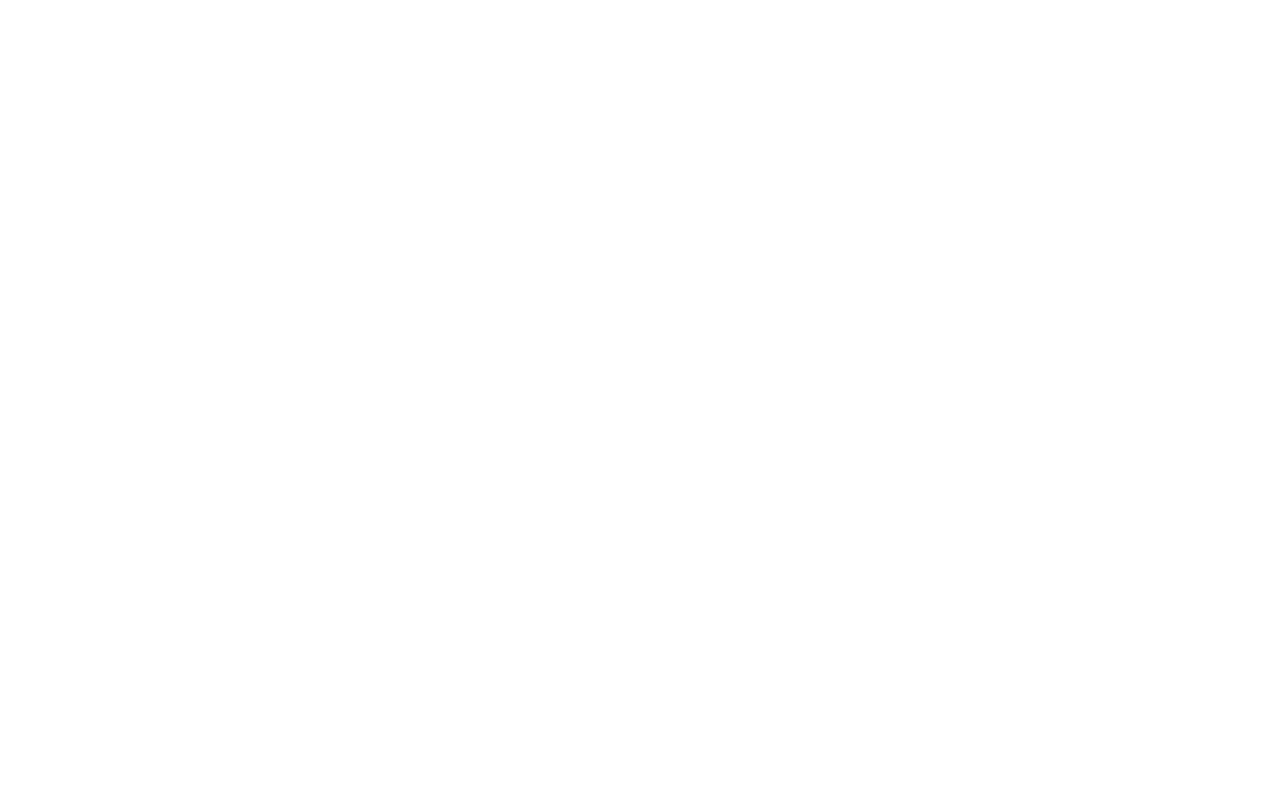
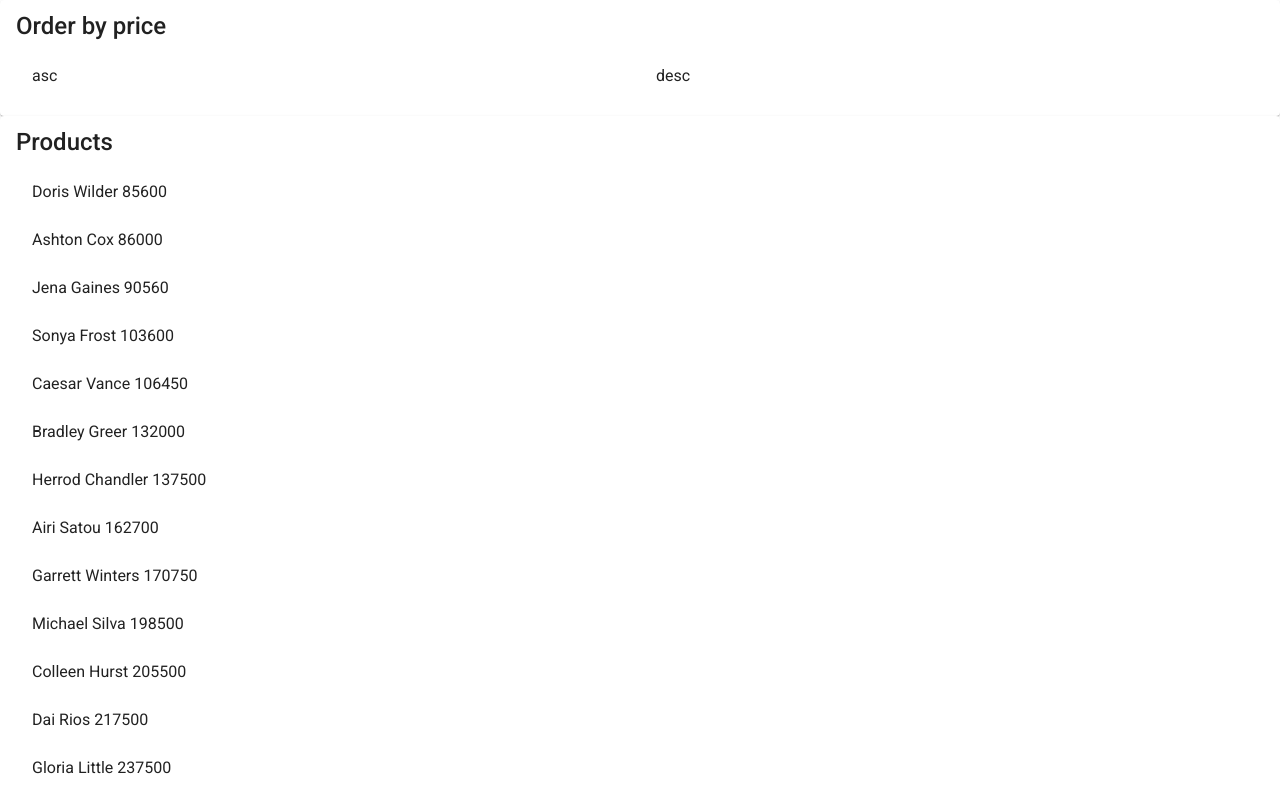
Before and after one commit to och-karr/ng-material-starter-kit_ex_07_12, an Angular app: page /sorted-employees in a window 1280 px wide. Before the commit this address led to /. Shown: the top 800 px of the page. Built offline with nearby package versions, Linux system fonts and the light colour scheme; data requests are answered from the project's data file.

Commit message:
feat: add sorted employee list by salary

```diff
--- a/src/app/app-routing.module.ts
+++ b/src/app/app-routing.module.ts
@@ -3,14 +3,17 @@
 import { FilteredProductListRoutingComponent } from './components/filtered-product-list-routing/filtered-product-list-routing.component';
 import { FilteredProductListSubjectComponent } from './components/filtered-product-list-subject/filtered-product-list-subject.component';
 import { SortedProductListComponent } from './components/sorted-product-list/sorted-product-list.component';
+import { SortedEmployeeListComponent } from './components/sorted-employee-list/sorted-employee-list.component';
 import { FilteredProductListRoutingComponentModule } from './components/filtered-product-list-routing/filtered-product-list-routing.component-module';
 import { CategoryServiceModule } from './services/category.service-module';
 import { FilteredProductListSubjectComponentModule } from './components/filtered-product-list-subject/filtered-product-list-subject.component-module';
 import { ProductServiceModule } from './services/product.service-module';
 import { SortedProductListComponentModule } from './components/sorted-product-list/sorted-product-list.component-module';
+import { SortedEmployeeListComponentModule } from './components/sorted-employee-list/sorted-employee-list.component-module';
+import { EmployeeServiceModule } from './services/employee.service-module';
 
 @NgModule({
-  imports: [RouterModule.forRoot([{ path: 'products/:category', component: FilteredProductListRoutingComponent }, { path: 'products', component: FilteredProductListSubjectComponent }, { path: 'sorted-products', component: SortedProductListComponent }]), FilteredProductListRoutingComponentModule, CategoryServiceModule, FilteredProductListSubjectComponentModule, ProductServiceModule, SortedProductListComponentModule],
+  imports: [RouterModule.forRoot([{ path: 'products/:category', component: FilteredProductListRoutingComponent }, { path: 'products', component: FilteredProductListSubjectComponent }, { path: 'sorted-products', component: SortedProductListComponent }, { path: 'sorted-employees', component: SortedEmployeeListComponent }]), FilteredProductListRoutingComponentModule, CategoryServiceModule, FilteredProductListSubjectComponentModule, ProductServiceModule, SortedProductListComponentModule, SortedEmployeeListComponentModule, EmployeeServiceModule],
   exports: [RouterModule]
 })
 export class AppRoutingModule { }
--- /dev/null
+++ b/src/app/components/sorted-employee-list/sorted-employee-list.component.html
@@ -0,0 +1,20 @@
+<mat-card>
+  <mat-card-title>Order by price</mat-card-title>
+  <mat-card-content>
+    <mat-selection-list role="list" fxLayout="row" [multiple]="false">
+      <mat-list-option role="listoption" *ngFor="let item of orders | async" (click)="sort(item)">
+        {{item}}
+      </mat-list-option>
+    </mat-selection-list>
+  </mat-card-content>
+</mat-card>
+<mat-card>
+  <mat-card-title>Products</mat-card-title>
+  <mat-card-content>
+    <mat-list role="list">
+      <mat-list-item role="listitem" *ngFor="let item of employees$ | async">
+        {{item.employee_name}} {{item.employee_salary}}
+      </mat-list-item>
+    </mat-list>
+  </mat-card-content>
+</mat-card>
--- /dev/null
+++ b/src/app/components/sorted-employee-list/sorted-employee-list.component.ts
@@ -0,0 +1,36 @@
+import { ChangeDetectionStrategy, Component, ViewEncapsulation } from '@angular/core';
+import {BehaviorSubject, combineLatest, map, Observable, of} from 'rxjs';
+import { EmployeeModel } from '../../models/employee.model';
+import { EmployeeService } from '../../services/employee.service';
+
+@Component({
+  selector: 'app-sorted-employee-list',
+  templateUrl: './sorted-employee-list.component.html',
+  encapsulation: ViewEncapsulation.None,
+  changeDetection: ChangeDetectionStrategy.OnPush
+})
+export class SortedEmployeeListComponent {
+  private _orderSubject: BehaviorSubject<string> = new BehaviorSubject<string>('asc');
+  public order$: Observable<string> = this._orderSubject.asObservable();
+  public orders: Observable<string[]> = of(['asc', 'desc']);
+  readonly employees$: Observable<EmployeeModel[]> = combineLatest([
+    this._employeeService.getAll(),
+    this.order$
+  ]).pipe(
+    map(([products, order]: [EmployeeModel[], string]) => {
+      return products.sort((a, b) => {
+        if(a.employee_salary > b.employee_salary) return order === 'asc' ? 1 : -1;
+        if(a.employee_salary < b.employee_salary) return order === 'asc' ? -1 : 1;
+        return 0;
+      })
+    })
+  );
+
+  constructor(private _employeeService: EmployeeService) {
+  }
+
+  sort(order: string): void {
+    this._orderSubject.next(order);
+  }
+
+}
--- /dev/null
+++ b/src/app/services/employee.service.ts
@@ -0,0 +1,14 @@
+import { Injectable } from '@angular/core';
+import { HttpClient } from '@angular/common/http';
+import { Observable } from 'rxjs';
+import { EmployeeModel } from '../models/employee.model';
+
+@Injectable()
+export class EmployeeService {
+  constructor(private _httpClient: HttpClient) {
+  }
+
+  getAll(): Observable<EmployeeModel[]> {
+    return this._httpClient.get<EmployeeModel[]>('http://localhost:3000/employees');
+  }
+}
```
Also changed, not shown: src/app/components/sorted-employee-list/sorted-employee-list.component-module.ts (added, +21 -0 lines), src/app/models/employee.model.ts (added, +7 -0 lines), src/app/services/employee.service-module.ts (added, +11 -0 lines).
